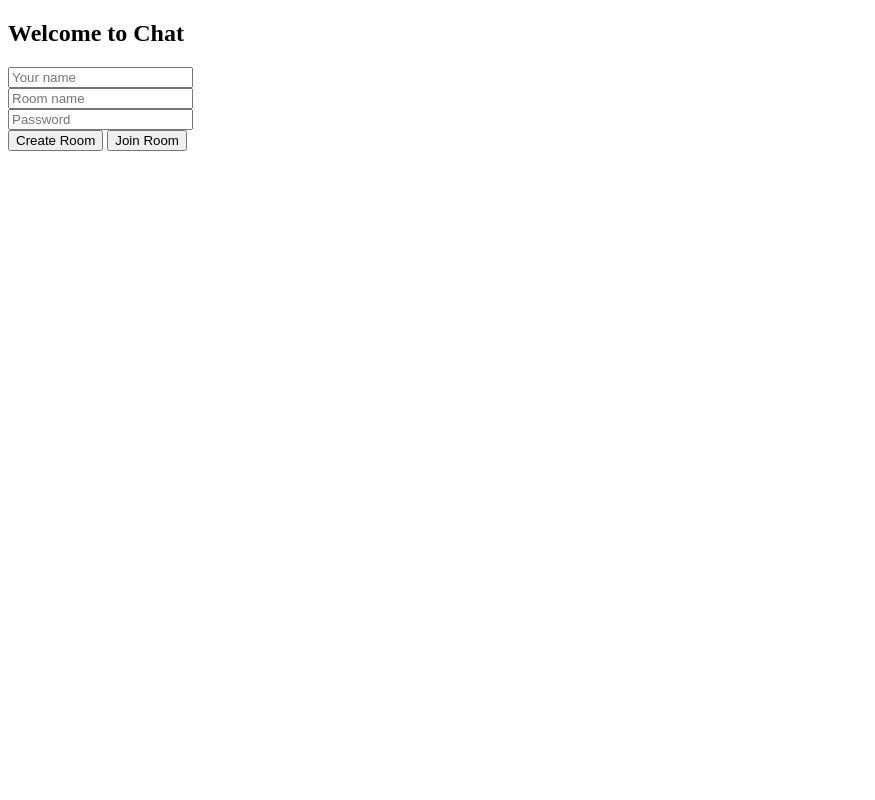
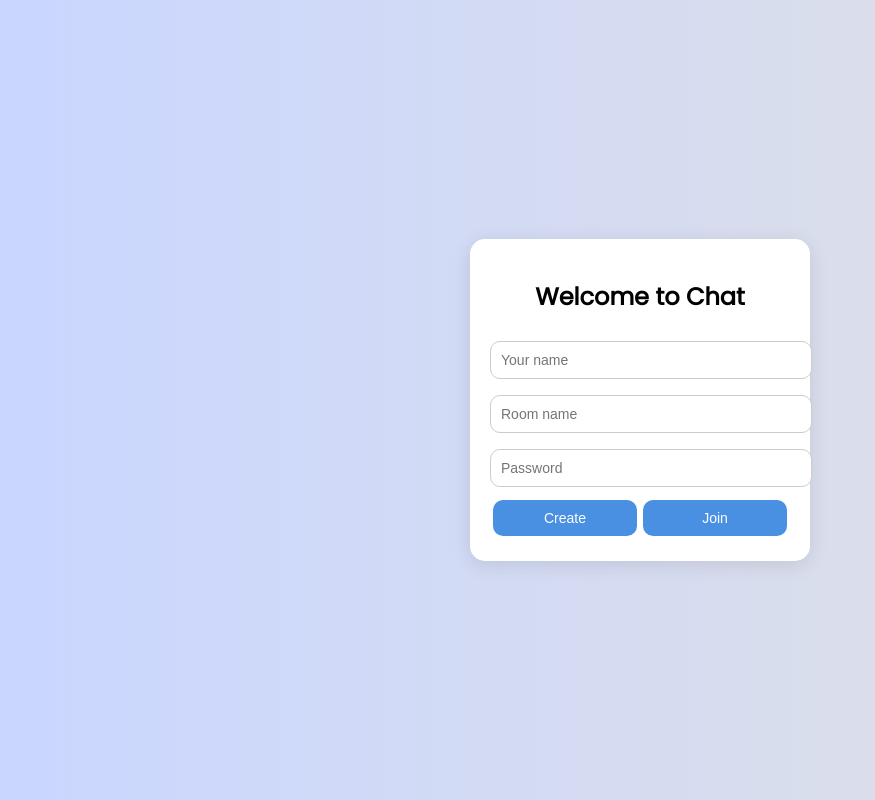
Before and after one commit to pro-code001/chat-server, a Flask app: page / in a window 1280 px wide. Shown: the whole page, without its empty margins (0-875 px from the left). Run offline with Flask 2, Linux system fonts and the light colour scheme; some libraries are stand-ins or nearby versions.

Commit message:
index.html

```diff
--- a/templates/index.html
+++ b/templates/index.html
@@ -4,33 +4,103 @@
   <meta charset="UTF-8" />
   <title>Simple Chat</title>
   <script src="https://cdn.socket.io/4.5.0/socket.io.min.js"></script>
+  <link href="https://fonts.googleapis.com/css2?family=Poppins&display=swap" rel="stylesheet">
   <style>
-    #chat { display: none; border: 1px solid black; padding: 10px; margin-top: 10px; }
-    #messages { height: 200px; overflow-y: scroll; border: 1px solid #ccc; padding: 5px; }
+    body {
+      font-family: 'Poppins', sans-serif;
+      background: linear-gradient(to right, #c9d6ff, #e2e2e2);
+      margin: 0;
+      padding: 0;
+      display: flex;
+      justify-content: center;
+      align-items: center;
+      height: 100vh;
+    }
+
+    #login, #chat {
+      background: white;
+      padding: 20px;
+      border-radius: 15px;
+      box-shadow: 0 4px 20px rgba(0, 0, 0, 0.1);
+      width: 300px;
+    }
+
+    input {
+      width: 100%;
+      margin: 8px 0;
+      padding: 10px;
+      border-radius: 10px;
+      border: 1px solid #ccc;
+      font-size: 14px;
+    }
+
+    button {
+      width: 48%;
+      padding: 10px;
+      border-radius: 10px;
+      border: none;
+      font-size: 14px;
+      color: white;
+      background-color: #4A90E2;
+      cursor: pointer;
+      margin: 5px 1%;
+    }
+
+    button:hover {
+      background-color: #357ABD;
+    }
+
+    #chat {
+      display: none;
+    }
+
+    #messages {
+      height: 200px;
+      overflow-y: auto;
+      border: 1px solid #ccc;
+      padding: 10px;
+      margin-bottom: 10px;
+      border-radius: 10px;
+      background: #f7f7f7;
+    }
+
+    #messageInput {
+      width: calc(100% - 60px);
+    }
+
+    #sendBtn {
+      width: 50px;
+      background-color: #28a745;
+    }
+
+    #sendBtn:hover {
+      background-color: #218838;
+    }
   </style>
 </head>
 <body>
-  <h2>Welcome to Chat</h2>
-
   <div id="login">
-    <input id="username" placeholder="Your name" /><br />
-    <input id="room" placeholder="Room name" /><br />
-    <input id="password" type="password" placeholder="Password" /><br />
-
-    <button id="createBtn">Create Room</button>
-    <button id="joinBtn">Join Room</button>
+    <h2 style="text-align:center;">Welcome to Chat</h2>
+    <input id="username" placeholder="Your name" />
+    <input id="room" placeholder="Room name" />
+    <input id="password" type="password" placeholder="Password" />
+    <div style="display: flex; justify-content: space-between;">
+      <button id="createBtn">Create</button>
+      <button id="joinBtn">Join</button>
+    </div>
   </div>
 
   <div id="chat">
     <h3>Room: <span id="roomName"></span></h3>
     <div id="messages"></div>
-    <input id="messageInput" placeholder="Type message..." />
-    <button id="sendBtn">Send</button>
+    <div style="display: flex;">
+      <input id="messageInput" placeholder="Type message..." />
+      <button id="sendBtn">➤</button>
+    </div>
   </div>
 
   <script>
     const socket = io();
-
     const loginDiv = document.getElementById('login');
     const chatDiv = document.getElementById('chat');
     const roomNameSpan = document.getElementById('roomName');
```
